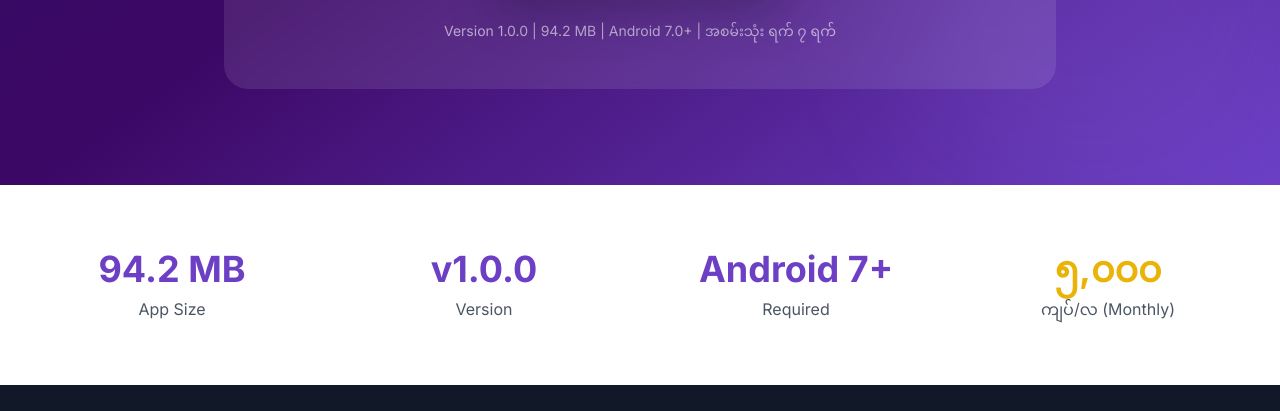
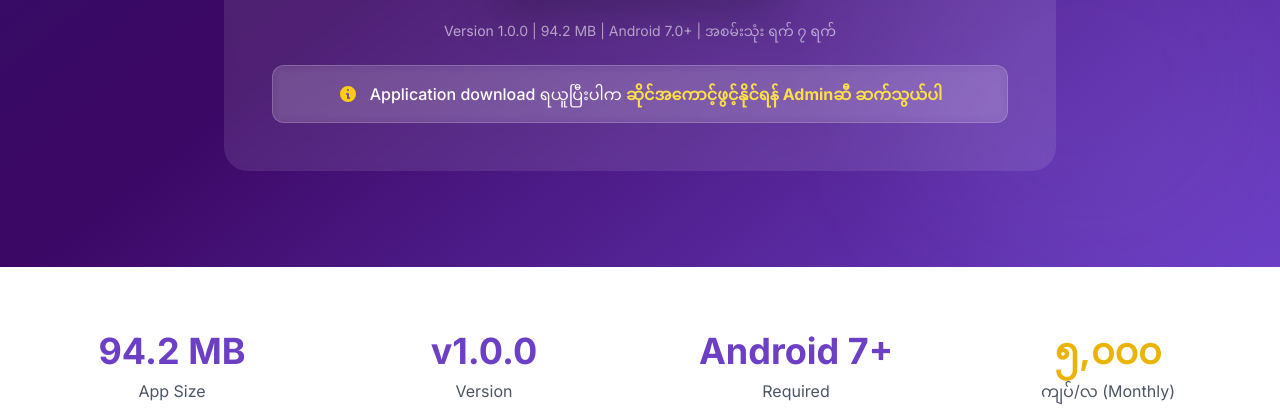
Before and after one commit to casead/agentnote-website, a plain HTML site: page index.html in a window 1280 px wide. Shown: the part 5514-5925 px from the top of the page. Drawn offline with nearby package versions, Linux system fonts and the light colour scheme.

Commit message:
Add admin contact notice below download button

```diff
--- a/index.html
+++ b/index.html
@@ -633,6 +633,19 @@
                 <p class="text-white/60 text-sm mt-6">
                     Version 1.0.0 | 94.2 MB | Android 7.0+ | အစမ်းသုံး ရက် ၇ ရက်
                 </p>
+
+                <!-- Admin Contact Notice -->
+                <div class="mt-6 bg-white/10 backdrop-blur-sm rounded-xl px-6 py-4 border border-white/20">
+                    <div class="flex items-center justify-center">
+                        <svg class="w-5 h-5 text-yellow-400 mr-3 flex-shrink-0" fill="currentColor" viewBox="0 0 20 20">
+                            <path fill-rule="evenodd" d="M18 10a8 8 0 11-16 0 8 8 0 0116 0zm-7-4a1 1 0 11-2 0 1 1 0 012 0zM9 9a1 1 0 000 2v3a1 1 0 001 1h1a1 1 0 100-2v-3a1 1 0 00-1-1H9z" clip-rule="evenodd"/>
+                        </svg>
+                        <p class="text-white text-sm md:text-base font-medium text-center">
+                            Application download ရယူပြီးပါက
+                            <span class="text-yellow-300 font-bold">ဆိုင်အကောင့်ဖွင့်နိုင်ရန် Adminဆီ ဆက်သွယ်ပါ</span>
+                        </p>
+                    </div>
+                </div>
             </div>
         </div>
     </section>
```
